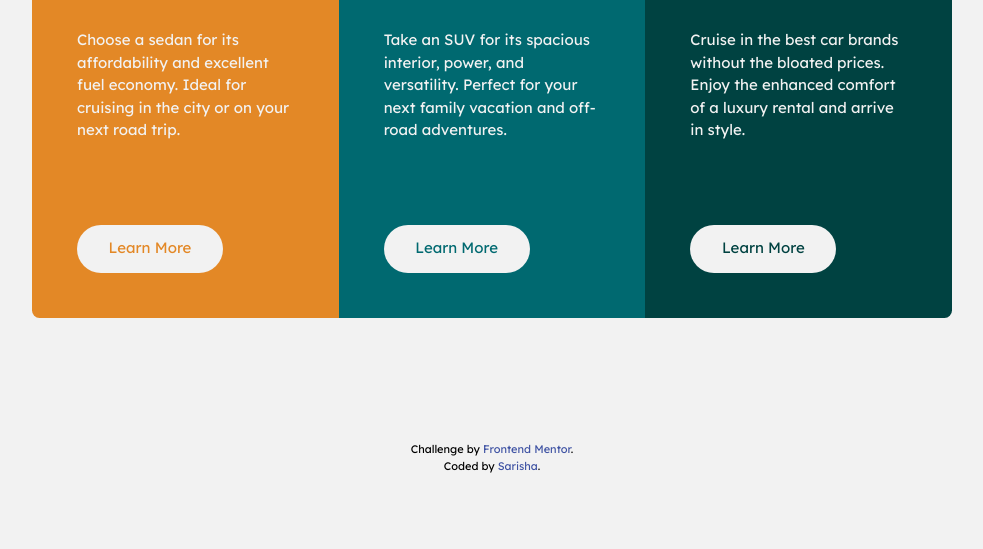
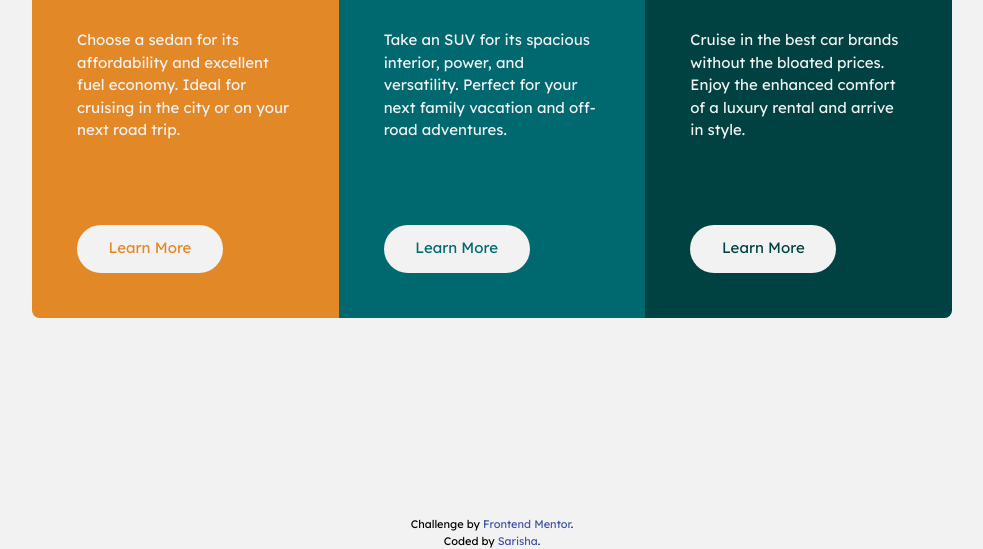
Before and after one commit to sarisha-pr/fm-3-column-preview-card-component, a website: page index.html in a window 1280 px wide. Shown: the part 251-800 px from the top of the page, without its empty margins (148-1131 px from the left). Drawn offline with Linux system fonts and the light colour scheme.

Commit message:
Adjust padding

```diff
--- a/index.html
+++ b/index.html
@@ -21,7 +21,7 @@
   </style>
 </head>
 <body>
-  <main class="flex flex-col justify-center items-center py-20 min-h-screen">
+  <main class="flex flex-col justify-center items-center pt-20 min-h-screen">
     <div class="container">
       <div class="grid grid-cols-1 md:grid-cols-3 rounded-lg overflow-hidden">
         <div class="p-12 bg-orange">
```
Also changed, not shown: assets/css/dist/style.css.
